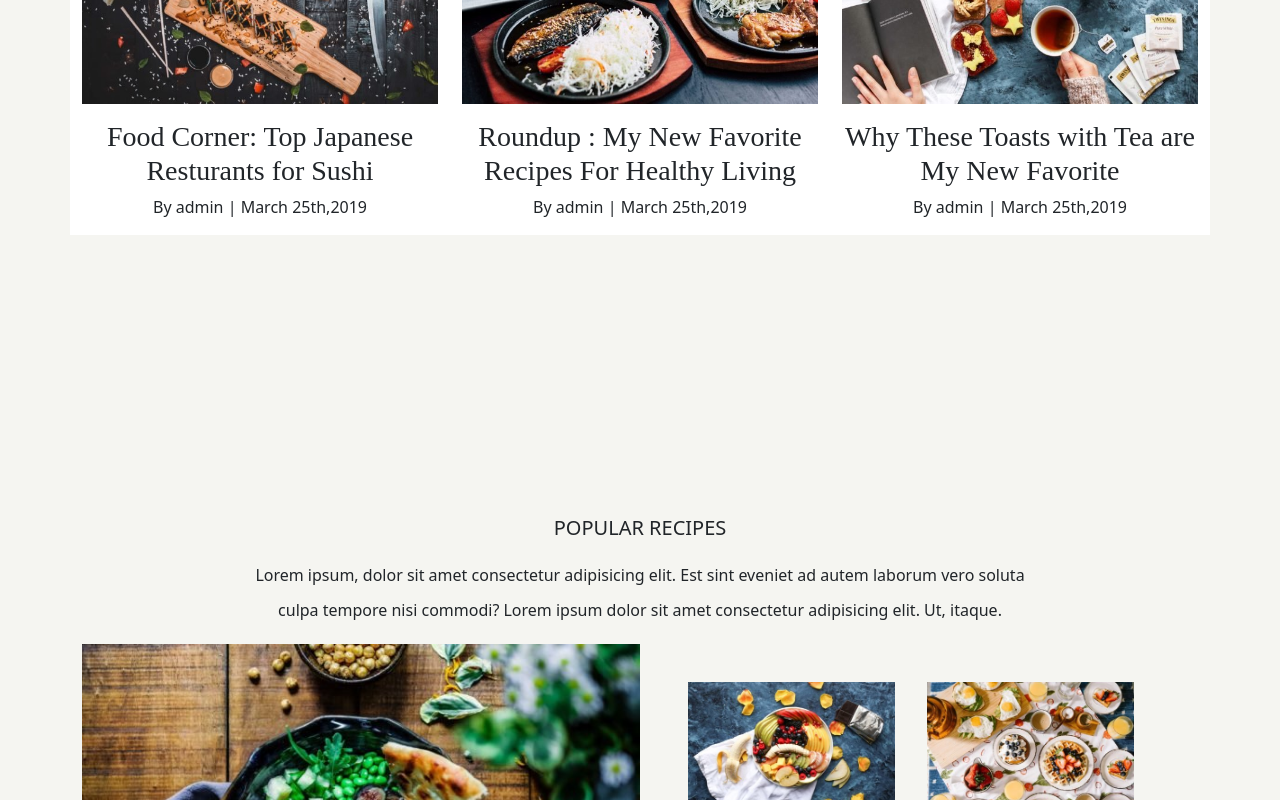
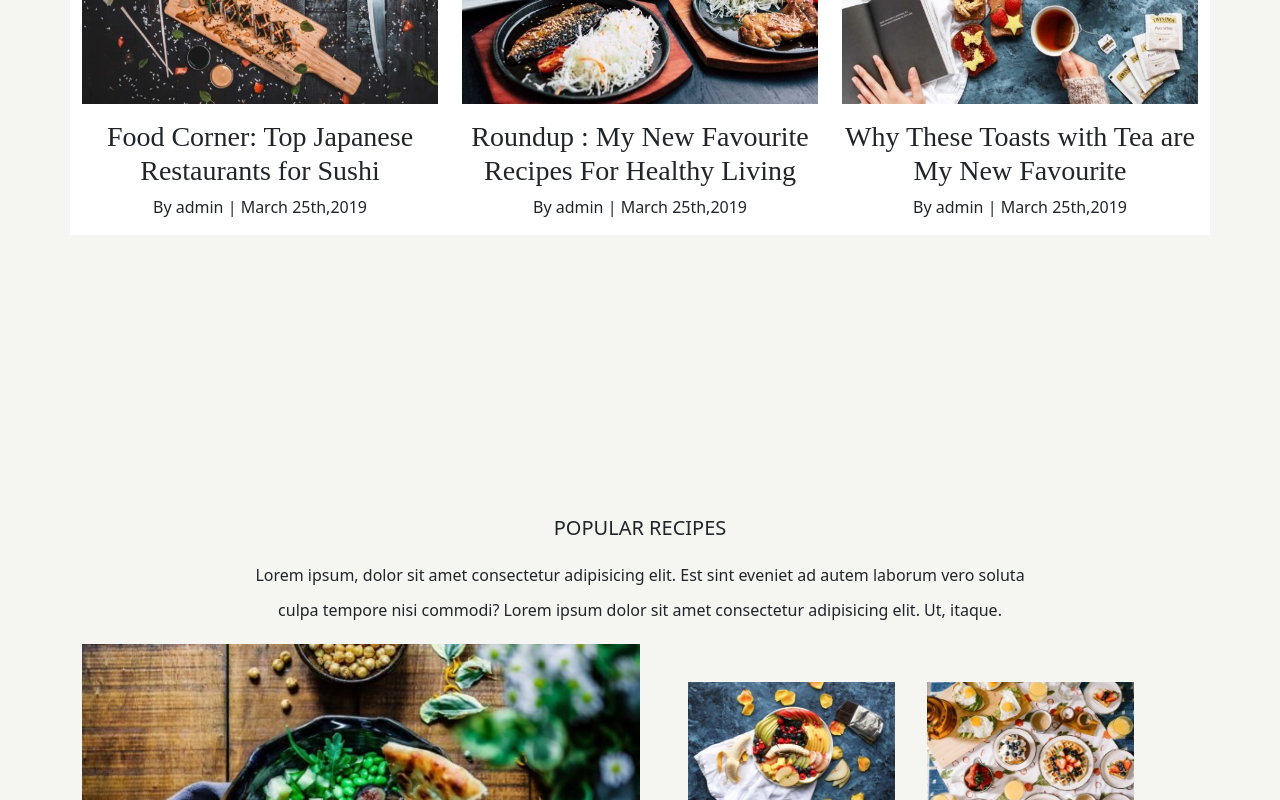
Before and after one commit to AndreaGallini/proj-html-vuejs, a Vue app: page / in a window 1280 px wide. Shown: the part 1100-1900 px from the top of the page. Built offline with nearby package versions, Linux system fonts and the light colour scheme; the HTML template or start-up script is replaced by a standard one.

Commit message:
add copyright and fix paragraphs

```diff
--- a/src/assets/partials/_partials.scss
+++ b/src/assets/partials/_partials.scss
@@ -14,3 +14,4 @@ $buttonHover:#1c7f6e;
 //$backgroundLinear:linear-gradient(0deg,rgba(255, 74, 0, 0.9094012605042017) 0%, rgba(150, 51, 0, 0.8477766106442577) 85%);
 $backgroundOver: rgb(32, 173, 150);
 $backgroundLinear: linear-gradient(0deg, rgba(32, 173, 150, 1) 0%, rgba(32, 173, 150, 0.7609418767507002) 85%);
+$backgroundBottomFooter:#F5F5F1;
--- a/src/components/FooterComponent.vue
+++ b/src/components/FooterComponent.vue
@@ -5,6 +5,7 @@
     <AdressFooter />
     <StoreFooter />
   </div>
+  <FooterBottom />
 </template>
 
 <script>
@@ -12,6 +13,7 @@ import LogoFooter from "./FooterComponents/LogoFooter.vue";
 import LinksFooterVue from "./FooterComponents/LinksFooter.vue";
 import AdressFooter from "./FooterComponents/AdressFooter.vue";
 import StoreFooter from "./FooterComponents/StoreFooter.vue";
+import FooterBottom from "./FooterComponents/FooterBottom.vue";
 
 export default {
   components: {
@@ -19,6 +21,7 @@ export default {
     LinksFooterVue,
     AdressFooter,
     StoreFooter,
+    FooterBottom,
   },
 };
 </script>
--- a/src/components/FooterComponents/AdressFooter.vue
+++ b/src/components/FooterComponents/AdressFooter.vue
@@ -1,6 +1,6 @@
 <template>
   <div class="contacts">
-    <p class="title">contacts</p>
+    <p class="title">contacts us</p>
     <ul>
       <li>
         <i class="fa-solid fa-location-dot"></i>
--- /dev/null
+++ b/src/components/FooterComponents/FooterBottom.vue
@@ -0,0 +1,26 @@
+<template>
+  <div class="footerbottom">
+    <p>
+      Copyright 2012-2020 | Avada Theme by ThemeFusion | All Rights Reserved |
+      Powered by Wordpress
+    </p>
+  </div>
+</template>
+
+<script>
+export default {};
+</script>
+
+<style lang="scss" scoped>
+@use "../../assets/partials/partials" as *;
+.footerbottom {
+  height: 75px;
+  background-color: $backgroundBottomFooter;
+  display: flex;
+  align-items: center;
+  justify-content: center;
+  p {
+    margin-bottom: 0;
+  }
+}
+</style>
--- a/src/components/MainComponents/BottomJumbo.vue
+++ b/src/components/MainComponents/BottomJumbo.vue
@@ -6,7 +6,7 @@
       ducimus explicabo cum obcaecati adipisci tempora.
     </p>
     <section class="emailsub">
-      <input type="text" placeholder="Insert Your email" />
+      <input type="text" placeholder="Insert Your email...*" />
       <button>subscribe</button>
     </section>
     <p>Lorem ipsum dolor sit amet consectetur adipisicing.</p>
--- a/src/components/MainComponents/JumboComponent.vue
+++ b/src/components/MainComponents/JumboComponent.vue
@@ -3,7 +3,7 @@
     <div class="card-jumbo">
       <p class="jumbo-title">today's pick</p>
       <div class="jumbo-text">
-        <h2>Food Corner: Top Japanese Resturants for Sushi</h2>
+        <h2>Food Corner: Top Japanese Restaurants for Sushi</h2>
         <p>March 25,2019</p>
       </div>
     </div>
--- a/src/components/MainComponents/PopularRecipes.vue
+++ b/src/components/MainComponents/PopularRecipes.vue
@@ -21,7 +21,7 @@
                   </a>
                 </span>
 
-                <p>Lunch Favorite With Salad , Naan And Beans</p>
+                <p>Lunch Favourite With Salad , Naan And Beans</p>
               </div>
             </div>
           </section>
--- a/src/store.js
+++ b/src/store.js
@@ -15,17 +15,17 @@ export const store = reactive({
     foodieJournalArray: [
         {
             image: '/images/single-post-img3-600x395.jpg',
-            title:'Food Corner: Top Japanese Resturants for Sushi',
+            title:'Food Corner: Top Japanese Restaurants for Sushi',
             date:'By admin | March 25th,2019',
         },
               {
             image: '/images/fi-roundup-600x395.jpg',
-            title:'Roundup : My New Favorite Recipes For Healthy Living',
+            title:'Roundup : My New Favourite Recipes For Healthy Living',
             date:'By admin | March 25th,2019',
         }  ,
               {
             image: '/images/fi-toasts-600x395.jpg',
-            title:'Why These Toasts with Tea are My New Favorite',
+            title:'Why These Toasts with Tea are My New Favourite',
             date:'By admin | March 25th,2019',
       }
 
@@ -126,7 +126,7 @@ export const store = reactive({
     PostsArray: [
         {
             img: '/images/fi-roundup.jpg',
-            title: 'Roundup : My new Favorite recipes for healthy living',
+            title: 'Roundup : My new Favourite Recipes For Healthy Living',
             date:'By admin | March 25th, 2019',
         },
         {
@@ -136,7 +136,7 @@ export const store = reactive({
         },
         {
             img: '/images/fi-toasts.jpg',
-            title:'Why These Toasts with Tea are My New Favorite',
+            title:'Why These Toasts with Tea are My New Favourite',
             date:'By admin | March 25th,2019',
         },
         {
@@ -146,19 +146,19 @@ export const store = reactive({
         },
         {
             img: '/images/fi-organic-breakfast.jpg',
-            title: 'Organic Choices For Healtier Living',
+            title: 'Organic Choices For Healthier Living',
             date:'By admin | March 25th,2019',
         },
         {
             img: '/images/fi-water-side-rest.jpg',
-            title: ' 5 Waterside Restaurant in Instanbul for Special Events',
+            title: ' 5 Waterside Restaurants in Istanbul for Special Events',
             date:'By admin | March 25th,2019',
         },
     ],
     commentPopularArray: [
                 {
             img: '/images/single-post-img3.jpg',
-            title: 'Food Corner: Top Japanese Restaurant for Sushi',
+            title: 'Food Corner: Top Japanese Restaurants for Sushi',
             date:' March 25th,2019',
         },
         {
@@ -205,17 +205,17 @@ export const store = reactive({
     commentRecentArray: [
                         {
             img: '/images/single-post-img3.jpg',
-            title: 'Food Corner: Top Japanese Restaurant for Sushi',
+            title: 'Food Corner: Top Japanese Restaurants for Sushi',
             date:' March 25th,2019',
         },
         {
             img: '/images/fi-roundup.jpg',
-            title: 'Roundup : My new Favorite reciper for healthy living',
+            title: 'Roundup : My new Favourite recipes for Healthy Living',
             date:'March 25th, 2019',
         },
         {
             img: '/images/fi-korean-food.jpg',
-            title: 'Meal Prep : Korean Bibimbap with Kinchi',
+            title: 'Meal Prep : Korean Bibimbap with Kimchi',
             date:'March 25th,2019',
         }
 
```
